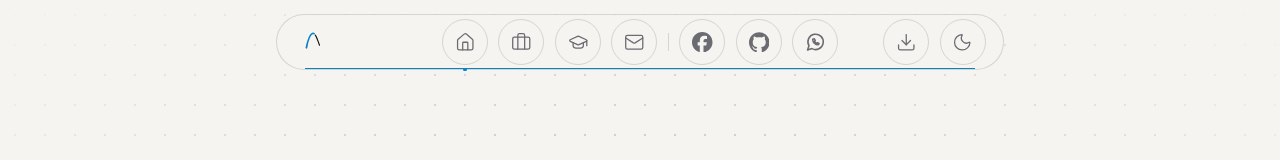
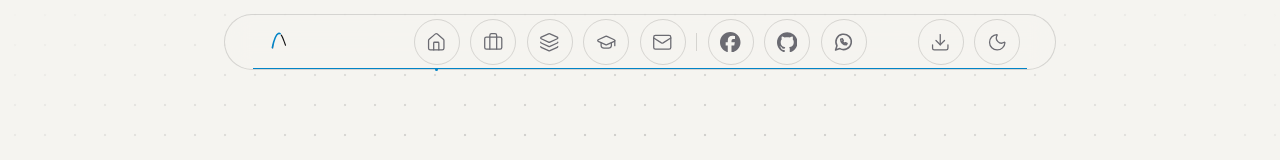
Before and after one commit to mickaelrakt8-netizen/Portfolio_site, a React (Vite) app: page / in a window 1280 px wide. Shown: the top 160 px of the page. Built offline with nearby package versions, Linux system fonts and the light colour scheme.

Commit message:
reduction nav

```diff
--- a/src/components/Navbar.tsx
+++ b/src/components/Navbar.tsx
@@ -78,7 +78,7 @@ interface NavItem {
 const navItems: NavItem[] = [
   { id: "home", label: "Accueil", icon: Home },
   { id: "projects", label: "Compétences", icon: Briefcase, hide: "scroll" },
-  { id: "realisations", label: "Projets", icon: Layers, hide: "bottom" },
+  { id: "realisations", label: "Projets", icon: Layers, hide: "scroll" },
   { id: "parcours", label: "Parcours", icon: GraduationCap },
   { id: "contact", label: "Contact", icon: Mail },
 ];
@@ -112,18 +112,12 @@ function useActiveSection(ids: string[]) {
 export default function Navbar() {
   const activeSection = useActiveSection(sectionIds);
 
-  const { scrollY, scrollYProgress } = useScroll();
+  const { scrollY } = useScroll();
   const [scrolled, setScrolled] = useState(false);
-  const [atBottom, setAtBottom] = useState(false);
 
+  // Seuil à deux niveaux : se raccourcit dès 30 px, revient sous 10 px
   useMotionValueEvent(scrollY, "change", (latest) => {
-    const next = latest > 80;
-    setScrolled((prev) => (prev === next ? prev : next));
-  });
-
-  useMotionValueEvent(scrollYProgress, "change", (latest) => {
-    const next = latest > 0.9;
-    setAtBottom((prev) => (prev === next ? prev : next));
+    setScrolled((prev) => (prev ? latest > 10 : latest > 30));
   });
 
   return (
@@ -133,7 +127,7 @@ export default function Navbar() {
       transition={{ type: "spring", stiffness: 120, damping: 18, delay: 2.8 }}
       className="pointer-events-none fixed inset-x-0 top-3 z-[9999] flex justify-center will-change-transform sm:top-4"
     >
-      <Dock className="pointer-events-auto">
+      <Dock className="pointer-events-auto" compact={scrolled}>
         <div className="flex h-full w-full items-center justify-between">
 
           <div className="hidden flex-1 items-center justify-start md:flex">
@@ -147,11 +141,7 @@ export default function Navbar() {
           <div className="flex items-center justify-center gap-1 sm:gap-2 md:gap-3">
             <AnimatePresence initial={false}>
               {navItems
-                .filter(
-                  (item) =>
-                    !(item.hide === "scroll" && scrolled) &&
-                    !(item.hide === "bottom" && atBottom)
-                )
+                .filter((item) => !(item.hide && scrolled))
                 .map(({ id, label, icon: Icon }) => (
                   <motion.a
                     key={id}
@@ -161,7 +151,7 @@ export default function Navbar() {
                     initial={{ opacity: 0, scale: 0.4, width: 0 }}
                     animate={{ opacity: 1, scale: 1, width: "auto" }}
                     exit={{ opacity: 0, scale: 0.4, width: 0 }}
-                    transition={{ duration: 0.35, ease: [0.16, 1, 0.3, 1] }}
+                    transition={{ duration: 0.3, ease: [0.16, 1, 0.3, 1] }}
                     className="flex items-center justify-center"
                   >
                     <DockIcon label={label} active={activeSection === id}>
--- a/src/components/magicui/dock.tsx
+++ b/src/components/magicui/dock.tsx
@@ -16,6 +16,7 @@ interface DockProps extends ComponentProps<typeof motion.div> {
   children: ReactNode;
   magnification?: number;
   distance?: number;
+  compact?: boolean;
 }
 
 interface DockIconProps {
@@ -45,28 +46,25 @@ export function Dock({
   children,
   magnification = DEFAULT_MAGNIFICATION,
   distance = DEFAULT_DISTANCE,
+  compact = false,
   style,
   ...props
 }: DockProps) {
   const mouseX = useMotionValue(Infinity);
   const { scrollYProgress } = useScroll();
 
-  const dynamicWidth = useTransform(scrollYProgress, [0, 1], ["65vw", "52rem"]);
-  const dynamicGap = useTransform(scrollYProgress, [0, 1], ["32px", "12px"]);
-  const dynamicPadding = useTransform(scrollYProgress, [0, 1], ["2.5rem", "1.25rem"]);
-
   return (
     <DockContext.Provider value={{ mouseX, magnification, distance }}>
       <motion.div
         onMouseMove={(e) => mouseX.set(e.clientX)}
         onMouseLeave={() => mouseX.set(Infinity)}
-        style={{
-          width: dynamicWidth,
-          gap: dynamicGap,
-          paddingLeft: dynamicPadding,
-          paddingRight: dynamicPadding,
-          ...style,
+        animate={{
+          width: compact ? "34rem" : "65vw",
+          paddingLeft: compact ? "1.25rem" : "2.5rem",
+          paddingRight: compact ? "1.25rem" : "2.5rem",
         }}
+        transition={{ type: "spring", stiffness: 260, damping: 28 }}
+        style={style}
         {...props}
         className={cn(
           "relative mx-auto flex h-14 sm:h-16 min-w-fit max-w-[96vw] transform-gpu items-center justify-center rounded-full border border-[color:var(--line)] bg-[color-mix(in_srgb,var(--bg)_72%,transparent)] backdrop-blur-md will-change-[width] transition-colors duration-500",
@@ -75,7 +73,6 @@ export function Dock({
       >
         {children}
 
-        {/* Barre de progression de lecture : une seule couleur */}
         <motion.div
           style={{ scaleX: scrollYProgress, originX: 0 }}
           className="pointer-events-none absolute bottom-0 left-8 right-8 h-px bg-[var(--accent)]"
@@ -130,7 +127,6 @@ export function DockIcon({ className, children, label, active }: DockIconProps)
         {children}
       </motion.div>
 
-      {/* Point "section active" */}
       {active && (
         <motion.span
           layoutId="nav-active-dot"
@@ -138,7 +134,6 @@ export function DockIcon({ className, children, label, active }: DockIconProps)
           className="absolute -bottom-2 h-1 w-1 rounded-full bg-[var(--accent)]"
         />
       )}
-
 
       {label && (
         <span className="pointer-events-none absolute top-full mt-4 translate-y-1 whitespace-nowrap rounded-full bg-[var(--fg)] px-3 py-1 font-mono text-[10px] uppercase tracking-[0.2em] text-[color:var(--bg)] opacity-0 transition-all duration-200 group-hover:translate-y-0 group-hover:opacity-100">
```
